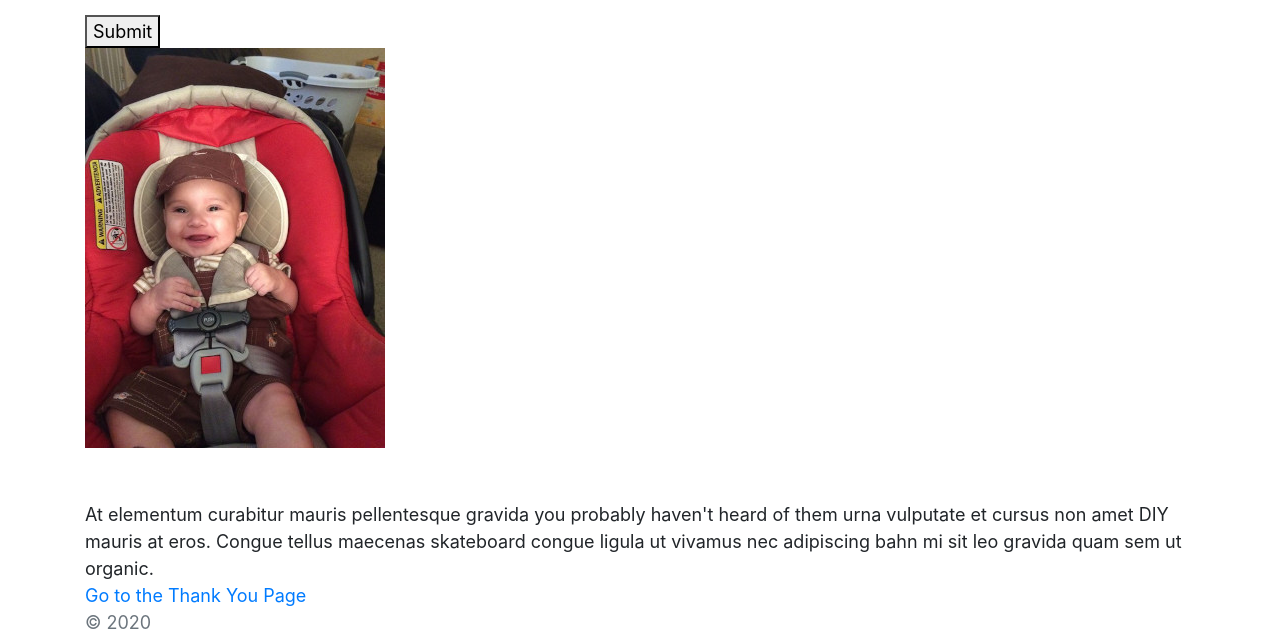
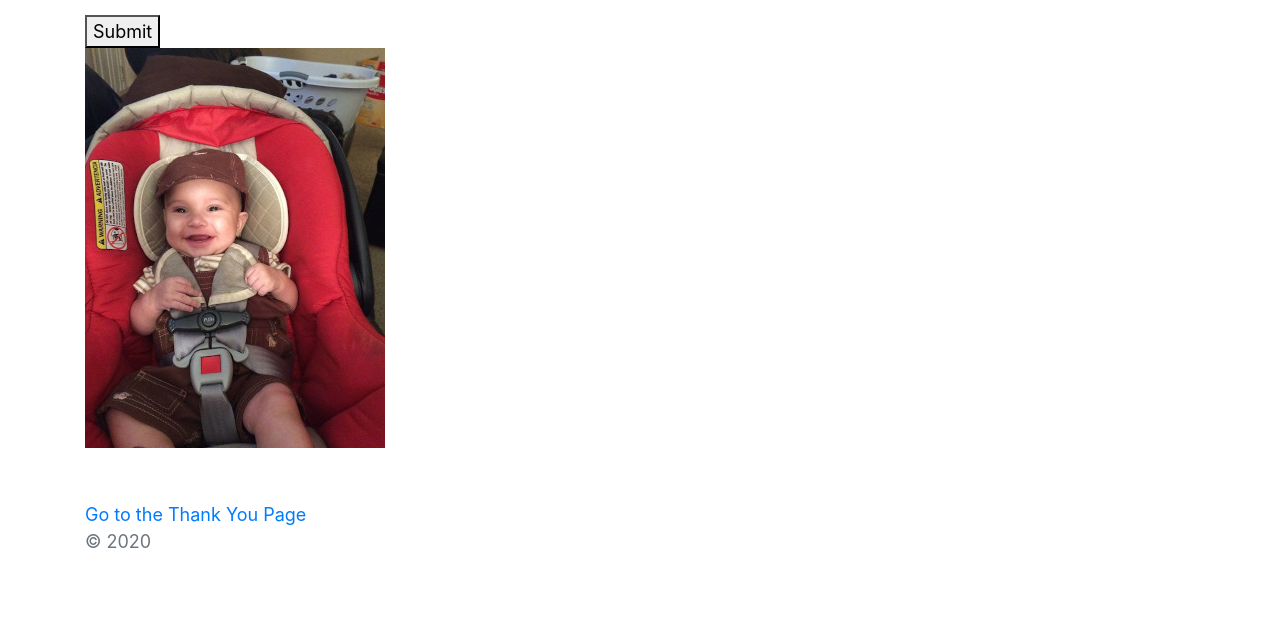
Before and after one commit to chokeul8r/gncms, a Gatsby site: page / in a window 1280 px wide. Shown: the part 587-1223 px from the top of the page. After the commit the page ends 1142 px from the top, so only its background shows below. Built offline with nearby package versions, Linux system fonts and the light colour scheme; Gatsby itself is replaced by a stand-in of ours.

Commit message:
Update Pages “landing-page”

```diff
--- a/content/landing-page.md
+++ b/content/landing-page.md
@@ -10,10 +10,6 @@
   lorem eget brunch quam fusce magna ligula eu congue quisque Austin bibendum
   vulputate molestie.
 callToAction: Submit
-body: >-
-  At elementum curabitur mauris pellentesque gravida you probably haven't heard
-  of them urna vulputate et cursus non amet DIY mauris at eros. Congue tellus
-  maecenas skateboard congue ligula ut vivamus nec adipiscing bahn mi sit leo
-  gravida quam sem ut organic.
 profileImage: /assets/ryan.jpg
 ---
+Ipsum lectus elementum indie orci nulla vivamus tattoo porta curabitur eu viral orci curabitur adipiscing fixie arcu arcu elementum. Artisan nulla integer tempus VHS enim curabitur eros Portland ipsum mattis ligula mustache vitae sed quisque biodiesel.
```
